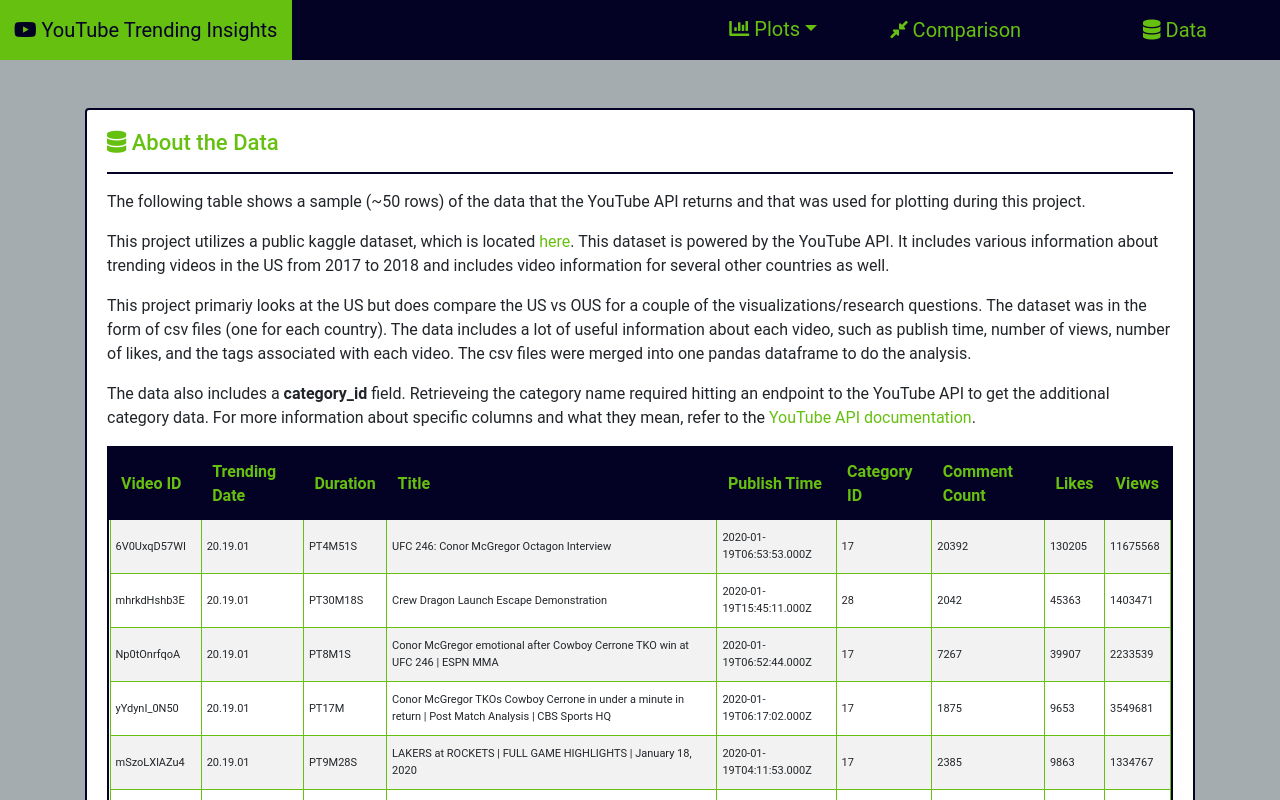
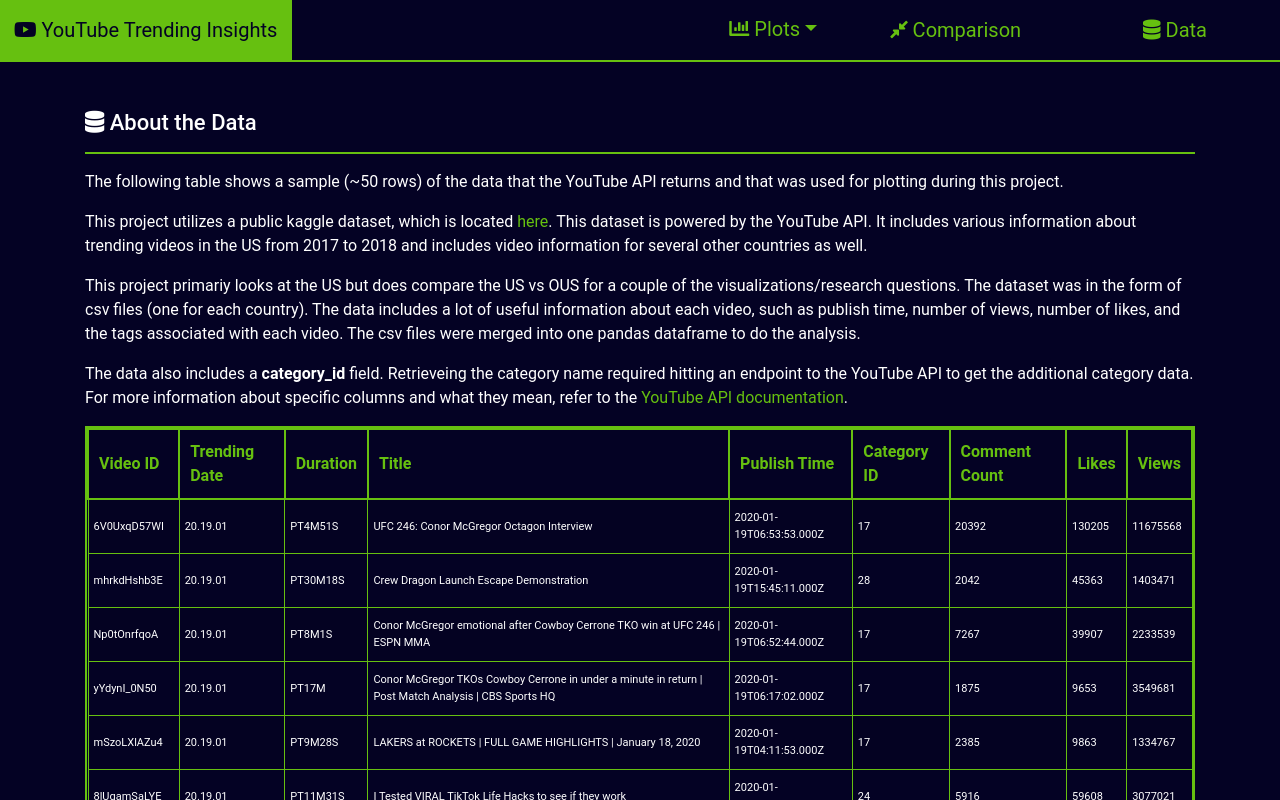
Before and after one commit to philipstubbs13/Web-Design-Challenge, a React (Create React App) app in the folder WebVisualizations/youtube-analysis-app/: page /#/data in a window 1280 px wide. Shown: the top 800 px of the page. Built offline with nearby package versions, Linux system fonts and the light colour scheme.

Commit message:
style updates

```diff
--- a/WebVisualizations/youtube-analysis-app/src/App.css
+++ b/WebVisualizations/youtube-analysis-app/src/App.css
@@ -3,10 +3,11 @@
 	--app-secondary-color: #66c010;
 	--app-light-color: #fff;
 	--app-dark-color: #040224 ;
+  --app-pink-color: rgb(255, 167, 196);
 }
 
 h3, h4 {
-  color: var(--app-secondary-color);
+  color: var(--app-light-color);
 }
 
 h3 {
@@ -17,8 +18,13 @@
   font-size: 20px;
 }
 
+p {
+  color: var(--app-light-color);
+}
+
 .card {
-  border: 2px solid var(--app-dark-color);
+  border: 2px solid var(--app-secondary-color);
+  background-color: var(--app-dark-color);
 }
 
 a {
@@ -27,11 +33,11 @@
 }
 
 a:hover {
-  color: var(--app-secondary-color);
+  color: var(--app-pink-color) !important;
 }
 
 hr {
-  border-top: 2px solid var(--app-dark-color);
+  border-top: 2px solid var(--app-secondary-color);
 }
 
 /* Sticky footer using flexbox */
--- a/WebVisualizations/youtube-analysis-app/src/App.js
+++ b/WebVisualizations/youtube-analysis-app/src/App.js
@@ -12,6 +12,7 @@
 import Data from './pages/Data';
 import Comparison from './pages/Comparison';
 import Visualization from './pages/Visualization';
+import NoMatch from './pages/NoMatch';
 
 // Page routing
 import {
@@ -32,6 +33,7 @@
             <Route exact path="/data" component={Data} />
             <Route exact path="/comparison" component={Comparison} />
             <Route exact path="/plots/:id" component={Visualization} />
+            <Route component={NoMatch} />
           </Switch>
         </div>
         <Footer />
--- a/WebVisualizations/youtube-analysis-app/src/components/NavBar/NavBar.css
+++ b/WebVisualizations/youtube-analysis-app/src/components/NavBar/NavBar.css
@@ -16,7 +16,7 @@
 }
 
 .nav-item:hover {
-  color: var(--app-light-color) !important;
+  color: var(--app-pink-color) !important;
 }
 
 .navbar {
@@ -24,6 +24,7 @@
   padding-bottom: 0;
   background-color: var(--app-dark-color) !important;
   margin-left: -65px;
+  border-bottom: 2px solid var(--app-secondary-color);
 }
 
 .navbar-toggler {
--- a/WebVisualizations/youtube-analysis-app/src/components/NavBar/index.js
+++ b/WebVisualizations/youtube-analysis-app/src/components/NavBar/index.js
@@ -7,9 +7,9 @@
 export default function NavBar() {
   return (
     <nav className="navbar navbar-expand-lg navbar-light bg-white">
-      <a className="navbar-brand ml-5 navbar-title" href="/youtube-insights">
+      <Link className="navbar-brand ml-5 navbar-title" to="/youtube-insights">
         <i className="fab fa-youtube"></i> YouTube Trending Insights
-      </a>
+      </Link>
       <button className="navbar-toggler" type="button" data-toggle="collapse" data-target="#navbarNavAltMarkup" aria-controls="navbarNavAltMarkup" aria-expanded="false" aria-label="Toggle navigation">
         <span className="navbar-toggler-icon"></span>
       </button>
--- a/WebVisualizations/youtube-analysis-app/src/components/VisualizationLink/VisualizationLink.css
+++ b/WebVisualizations/youtube-analysis-app/src/components/VisualizationLink/VisualizationLink.css
@@ -1,5 +1,5 @@
 .active-visualization {
-  border: 4px solid var(--app-dark-color);
+  border: 5px solid var(--app-secondary-color);
 }
 
 .visuaization-image {
--- a/WebVisualizations/youtube-analysis-app/src/index.css
+++ b/WebVisualizations/youtube-analysis-app/src/index.css
@@ -1,5 +1,5 @@
 body {
-  background-color: var(--main-bg-color);
+  background-color: var(--app-dark-color);
 }
 
 html, body {
--- a/WebVisualizations/youtube-analysis-app/src/pages/Data/Table.css
+++ b/WebVisualizations/youtube-analysis-app/src/pages/Data/Table.css
@@ -1,6 +1,8 @@
 td {
   padding: 10px 5px;
   font-size: 11px;
+  border: 1px solid var(--app-secondary-color) !important;
+  color: var(--app-light-color);
 }
 
 th {
@@ -14,11 +16,7 @@
 }
 
 table,th {
-  border: 2px solid var(--app-dark-color) !important;
-}
-
-td {
-  border: 1px solid var(--app-secondary-color) !important;
+  border: 2px solid var(--app-secondary-color) !important;
 }
 
 a {
--- a/WebVisualizations/youtube-analysis-app/src/pages/Data/index.js
+++ b/WebVisualizations/youtube-analysis-app/src/pages/Data/index.js
@@ -6,8 +6,7 @@
     <div className="container">
       <div className="row mt-5">
         <div className="col-md-12">
-          <div className="card">
-            <div className="card-body">
+
               <h3><i className="fas fa-database"></i> About the Data</h3>
               <hr />
               <p>
@@ -23,8 +22,8 @@
                 The data also includes a <b>category_id</b> field. Retrieveing the category name required hitting an endpoint to the YouTube API to get the additional category data. For more information about specific columns and what they mean, refer to the <a href="https://developers.google.com/youtube/v3/docs/videos/list" target="_blank" rel="noopener noreferrer">YouTube API documentation</a>.
               </p>
               <Table />
-            </div>
-          </div>
+
+
         </div>
       </div>
     </div>
--- /dev/null
+++ b/WebVisualizations/youtube-analysis-app/src/pages/NoMatch/index.js
@@ -0,0 +1,22 @@
+import React from 'react';
+import { Link } from 'react-router-dom';
+
+export default function NoMatch() {
+  return (
+    <div className="container">
+      <div className="text-center mt-5">
+        <h1>
+          404
+        </h1>
+        <h2>Page Not Found</h2>
+        <i className="far fa-frown fa-6x"></i>
+        <p className="mt-3">
+          Oops! Sorry about that.
+        </p>
+        <p>
+          The page you are looking for doesn't exist, was deleted, or moved. <br/> Go back in the direction in which you came from <br/> or just click <b><Link className="alt-link" to="/youtube-insights">here</Link></b> and will get you back on track.
+        </p>
+      </div>
+    </div>
+  )
+}
```
